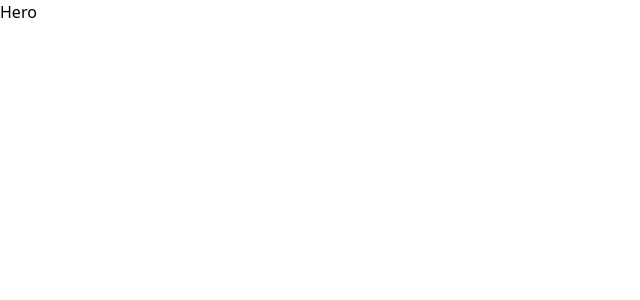
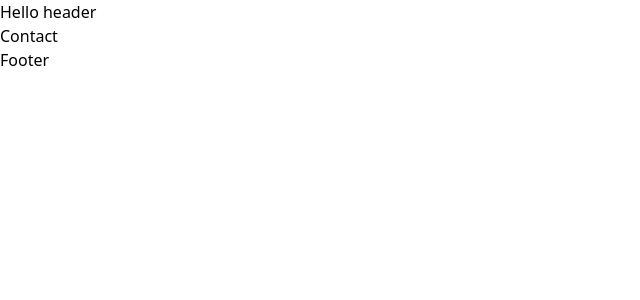
Before and after one commit to OlgaMinaievaWebDev/personal-website-new, a React (Vite) app: page /contact in a window 1280 px wide. Shown: the top 300 px of the page, without its empty margins (0-640 px from the left). Built offline with nearby package versions, Linux system fonts and the light colour scheme.

Commit message:
set app AppLayout

```diff
--- a/package.json
+++ b/package.json
@@ -11,7 +11,8 @@
   },
   "dependencies": {
     "react": "^18.3.1",
-    "react-dom": "^18.3.1"
+    "react-dom": "^18.3.1",
+    "react-router-dom": "^6.28.0"
   },
   "devDependencies": {
     "@eslint/js": "^9.11.1",
--- a/src/App.jsx
+++ b/src/App.jsx
@@ -1,10 +1,24 @@
-import Hero from "./pages/Hero";
+import { BrowserRouter, Route, Routes } from "react-router-dom";
+import Home from "./pages/Home";
+import AppLayout from "./ui/AppLayout";
+import About from "./pages/About";
+import Projects from "./pages/Projects";
+import Skills from "./pages/Skills";
+import Contact from "./pages/Contact";
 
 function App() {
   return (
-    <>
-      <Hero />
-    </>
+    <BrowserRouter>
+      <Routes>
+        <Route path="/" element={<AppLayout />}>
+          <Route index element={<Home />} />
+          <Route path="about" element={<About />} />
+          <Route path="projects" element={<Projects />} />
+          <Route path="skills" element={<Skills />} />
+          <Route path="contact" element={<Contact />} />
+        </Route>
+      </Routes>
+    </BrowserRouter>
   );
 }
 
--- /dev/null
+++ b/src/pages/About.jsx
@@ -0,0 +1,5 @@
+function About() {
+  return <div>About</div>;
+}
+
+export default About;
--- /dev/null
+++ b/src/pages/Contact.jsx
@@ -0,0 +1,5 @@
+function Contact() {
+  return <div>Contact</div>;
+}
+
+export default Contact;
--- /dev/null
+++ b/src/pages/Projects.jsx
@@ -0,0 +1,5 @@
+function Projects() {
+  return <div>Projects</div>;
+}
+
+export default Projects;
--- /dev/null
+++ b/src/pages/Skills.jsx
@@ -0,0 +1,5 @@
+function Skills() {
+  return <div>Skills</div>;
+}
+
+export default Skills;
--- /dev/null
+++ b/src/ui/AppLayout.jsx
@@ -0,0 +1,17 @@
+import { Outlet } from "react-router-dom";
+import Header from "./Header";
+import Footer from "./Footer";
+
+function AppLayout() {
+  return (
+    <div>
+      <Header />
+      <main>
+        <Outlet />
+      </main>
+      <Footer />
+    </div>
+  );
+}
+
+export default AppLayout;
--- /dev/null
+++ b/src/ui/Footer.jsx
@@ -0,0 +1,5 @@
+function Footer() {
+  return <div>Footer</div>;
+}
+
+export default Footer;
--- /dev/null
+++ b/src/ui/Header.jsx
@@ -0,0 +1,9 @@
+function Header() {
+  return (
+    <div>
+      <h1>Hello header</h1>
+    </div>
+  );
+}
+
+export default Header;
```
Also changed, not shown: src/pages/Home.jsx (renamed from src/pages/Hero.jsx), 1 other file (tests, documents, lock files or other folders).
